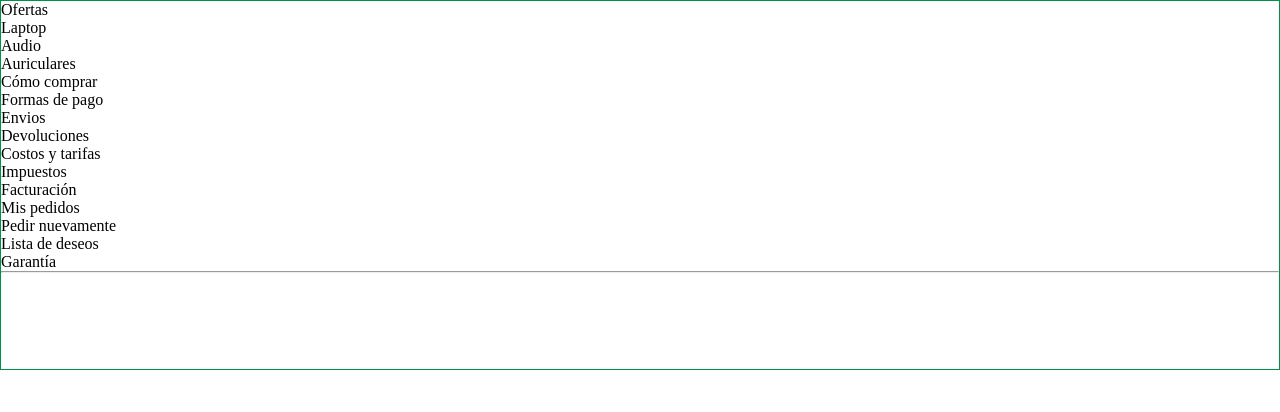
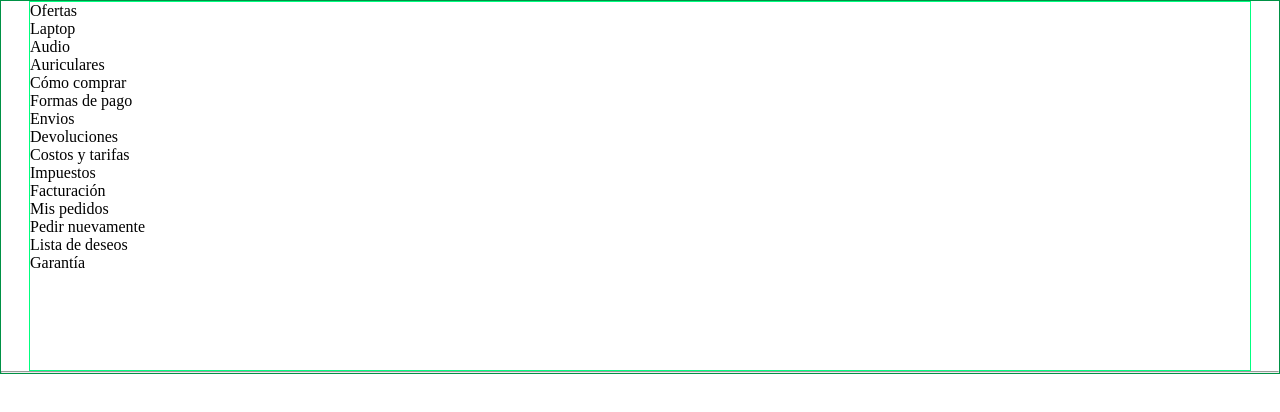
Before and after one commit to SebastianBanagasta/store, a plain HTML site: page index.html in a window 1280 px wide. Drawn offline with Linux system fonts and the light colour scheme.

Commit message:
se agrego estilos al container

```diff
--- a/style.css
+++ b/style.css
@@ -2,7 +2,16 @@
     margin: 0;
 }
 
+.container {
+    width: 1220px;
+    margin: 0 auto;
+    border: 1px solid springgreen;
+    height: inherit;
+    min-height: inherit;
+}
+
 footer {
-    border: 1px solid #009145;/* Hexadecimal color code*/
+    border: 1px solid #009145;
+    /* Hexadecimal color code*/
     min-height: 368px;
 }
```
